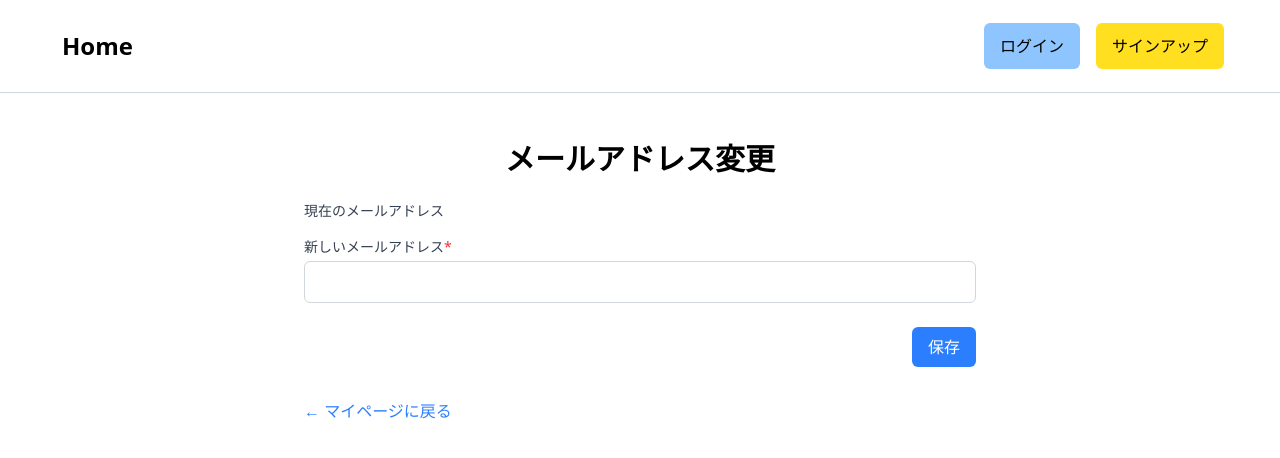
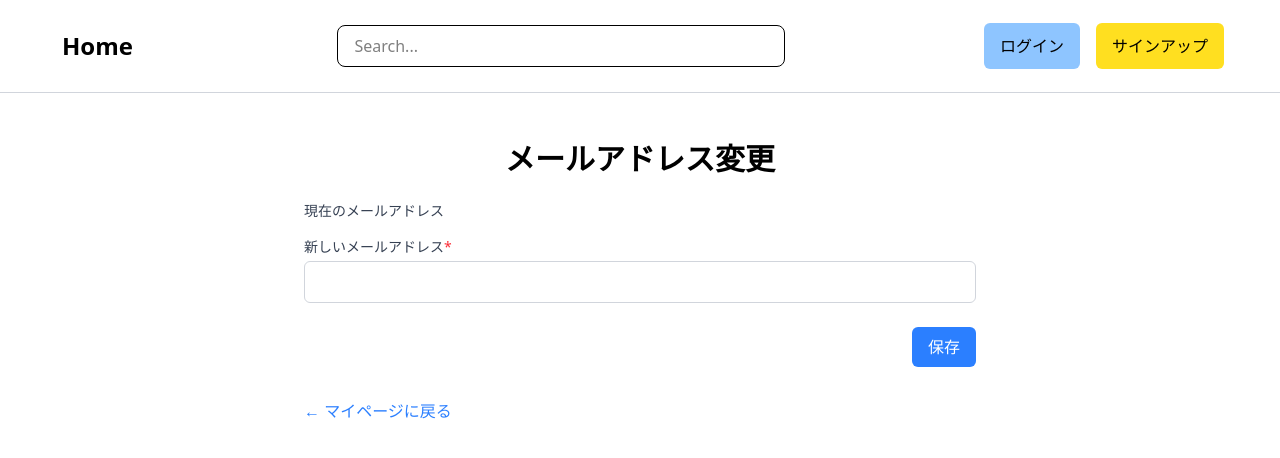
Before and after one commit to la-lala8701/my-blog, a Next.js app: page /user/settings/email in a window 1280 px wide. Shown: the top 458 px of the page. Built offline with nearby package versions, Linux system fonts and the light colour scheme; no server answers.

Commit message:
🚧 Searchコンポーネントを追加し、ヘッダーに検索機能を統合しました

```diff
--- a/app/components/Header.tsx
+++ b/app/components/Header.tsx
@@ -1,5 +1,6 @@
 import Link from 'next/link';
 import { HeaderNavi } from './HeaderNavi';
+import { Search } from './Search';
 
 export const Header = () => {
 
@@ -9,6 +10,7 @@ export const Header = () => {
         <Link className="p-1.5 text-2xl font-bold" href="/">
           Home
         </Link>
+        <Search />
         <HeaderNavi />
       </div>
     </header>
--- /dev/null
+++ b/app/components/Search.tsx
@@ -0,0 +1,28 @@
+'use client';
+
+import { usePathname, useRouter, useSearchParams } from 'next/navigation';
+
+export const Search = () => {
+  const searchParams = useSearchParams();
+  const pathname = usePathname();
+  const { replace } = useRouter();
+  const handleSearch = (term: string) => {
+    const params = new URLSearchParams(searchParams);
+    if (term) {
+      params.set('query', term);
+    } else {
+      params.delete('query');
+    }
+    replace(`${pathname}?${params.toString()}`);
+  };
+  return (
+    <div className="w-full max-w-md mx-auto">
+      <input
+        type="text"
+        placeholder="Search..."
+        className="w-full px-4 py-2 border rounded-lg focus:outline-none focus:ring-2 focus:ring-blue-500"
+        onChange={(e) => handleSearch(e.target.value)}
+      />
+    </div>
+  );
+};
```
